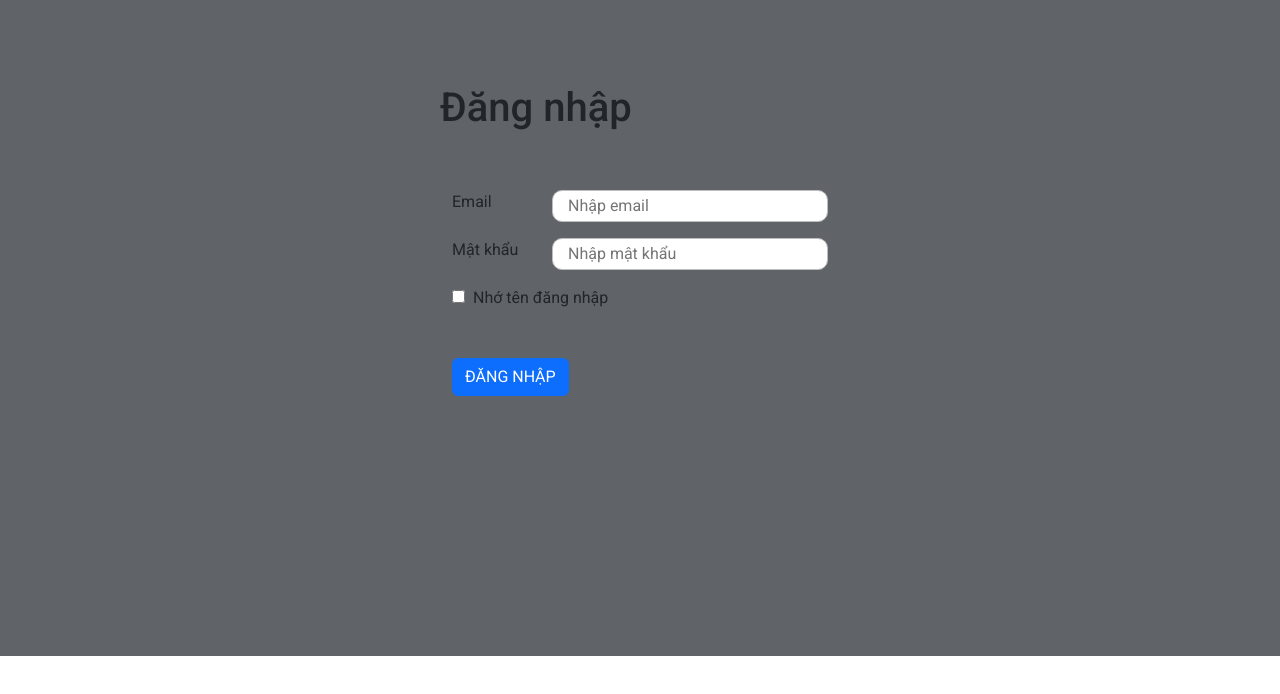
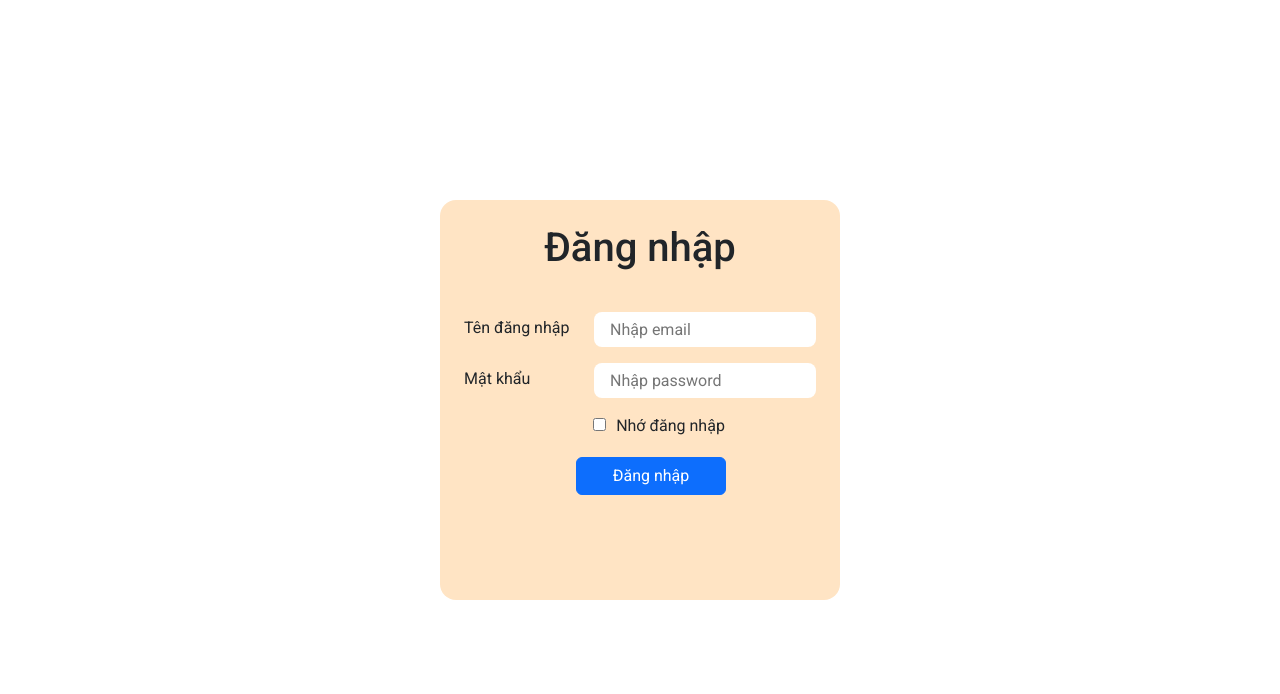
Before and after one commit to imphien/hrm_user, a Vue app: page / in a window 1280 px wide. Shown: the top 694 px of the page. Built offline with nearby package versions, Linux system fonts and the light colour scheme.

Commit message:
create login form

```diff
--- a/src/App.vue
+++ b/src/App.vue
@@ -13,7 +13,4 @@ export default {
 </script>
 
 <style>
-#app {
-  height: 100vh;
-}
 </style>
--- a/src/components/Authentication/SignUp.vue
+++ b/src/components/Authentication/SignUp.vue
@@ -1,22 +1,23 @@
 <template>
-    <div class="tien">
-      <form class="form-login">
-        <h1 class="title">Đăng nhập</h1>
-        <div class="container d-flex flex-column">
-          <div class="d-flex mb-3">
-            <label class="form-label" for="email" style="min-width: 100px;">Email</label>
-            <input type="text" placeholder="Nhập email" style="flex: 1;">
+    <div class="container d-flex justify-content-center align-items-center">
+        <form class="form d-flex flex-column rounded-4">
+            <h1 class="text-center pt-4 pb-4">Đăng nhập</h1>
+            <div class="d-flex px-4 py-2">
+                <label class="pt-1" for="email">Tên đăng nhập</label>
+                <input class="rounded-3 border-0 px-3" type="text" placeholder="Nhập email">
             </div>
-          <div class="d-flex mb-3">
-            <label class="form-label" style="min-width: 100px;">Mật khẩu</label>
-            <input type="password" placeholder="Nhập mật khẩu" style="flex: 1;">
+            <div class="d-flex px-4 py-2">
+                <label class="pt-1" for="password">Mật khẩu</label>
+                <input class="rounded-3 border-0 px-3" type="password" placeholder="Nhập password">
             </div>
-          <label class="mb-5">
-            <input class="me-2" type="checkbox" id="save_name">Nhớ tên đăng nhập
+            <div class="text-center my-2 ms-5">
+                <input type="checkbox">
+                <label class="text-center" for="remember_login">
+                    Nhớ đăng nhập
                 </label>
-          <div class="d-grid gap-2 d-md-block">
-            <button class="btn btn-primary" type="button">ĐĂNG NHẬP</button>
             </div>
+            <div>
+                <button class="btn-submit position-absolute btn btn-primary">Đăng nhập</button>
             </div>
         </form>
     </div>
@@ -27,26 +28,29 @@
     }
 </script>
 <style>
-    .tien {
-      background-color: #606468;
-      position: absolute;
-      width: 100vw;
-      background-repeat: no-repeat;
+    .container {
+        height: 100vh;
     }
-    .title {
-        padding: 20px 0 50px 0;
-    }
-    .form-login {
+
+    .form {
         width: 400px;
         height: 400px;
-        margin: 5% auto 15% auto;
-        border-radius: 20px;
+        background-color: bisque;
     }
 
     input {
-        border-radius: 10px;
-        border: 1px solid #bdbdbd;
+        flex: 1;
         outline: none;
-        padding: 0 15px;
+
+    }
+
+    label {
+        min-width: 130px;
+        height: 35px;
+    }
+
+    .btn-submit {
+        width: 150px;
+        left: 45%;
     }
 </style>
```
Lines whose indentation alone changed are shown as unchanged.
